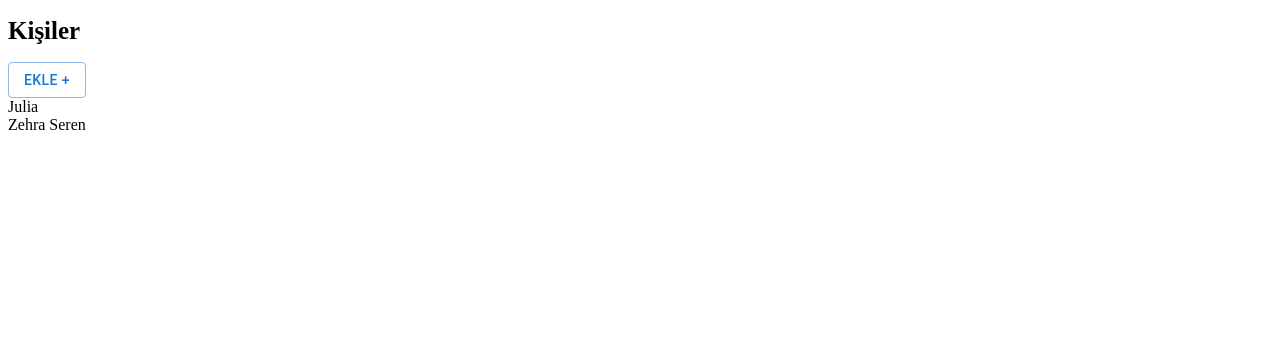
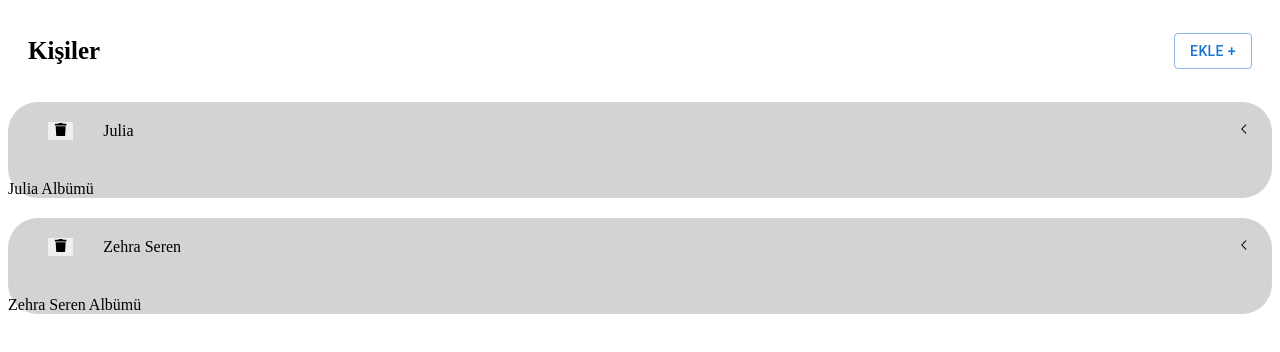
Before and after one commit to zehraseren/personal, a React (Vite) app: page / in a window 1280 px wide. Shown: the top 352 px of the page. Built offline with nearby package versions, Linux system fonts and the light colour scheme; data requests are answered from the project's data file.

Commit message:
Component'lerin açılması: Parent'tan props.children olarak geçmesi.

```diff
--- a/package.json
+++ b/package.json
@@ -14,6 +14,7 @@
     "@emotion/styled": "^11.11.0",
     "@mui/material": "^5.15.7",
     "@reduxjs/toolkit": "^2.1.0",
+    "prop-types": "^15.8.1",
     "react": "^18.2.0",
     "react-dom": "^18.2.0",
     "react-icons": "^5.0.1",
--- a/src/App.css
+++ b/src/App.css
@@ -1,6 +1,16 @@
-.topArragement {
-    display: flex;
-    justify-content: space-between;
-    align-items: center;
-    margin: 20px;
+.topArrangement {
+  display: flex;
+  justify-content: space-between;
+  align-items: center;
+  margin: 20px;
 }
+
+.buttonULI {
+  margin-right: 30px;
+  border: none;
+}
+
+.panelDiv {
+  background-color: lightgrey;
+  border-radius: 30px;
+}
--- /dev/null
+++ b/src/components/AlbumList.jsx
@@ -0,0 +1,5 @@
+function AlbumList({ user }) {
+  return <div>{user.name} Albümü</div>;
+}
+
+export default AlbumList;
--- /dev/null
+++ b/src/components/ExpandablePanel.jsx
@@ -0,0 +1,19 @@
+import { GoChevronDown, GoChevronLeft } from "react-icons/go";
+
+function ExpandablePanel({ header, children }) {
+
+  return (
+    <div className="panelDiv">
+      <div className="topArrangement">
+        <div className="topArrangement">{header}</div>
+        <div>
+          <GoChevronLeft />
+        </div>
+      </div>
+
+      {children}
+    </div>
+  );
+}
+
+export default ExpandablePanel;
--- a/src/components/UsersListItem.jsx
+++ b/src/components/UsersListItem.jsx
@@ -1,5 +1,24 @@
+import ExpandablePanel from "./ExpandablePanel";
+import AlbumList from "./AlbumList";
+import { FaTrash } from "react-icons/fa";
+
 function UsersListItem({ user }) {
-  return <div>{user.name}</div>;
+  const header = (
+    <>
+      <button className="buttonULI">
+        <FaTrash />
+      </button>
+      {user.name}
+    </>
+  );
+
+  return (
+    <div>
+      <ExpandablePanel header={header}>
+        <AlbumList user={user} />
+      </ExpandablePanel>
+    </div>
+  );
 }
 
 export default UsersListItem;
```
Also changed, not shown: 1 other file (tests, documents, lock files or other folders).
